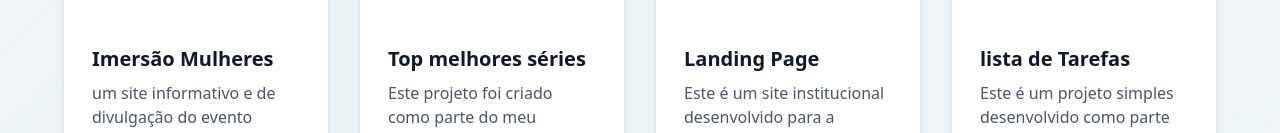
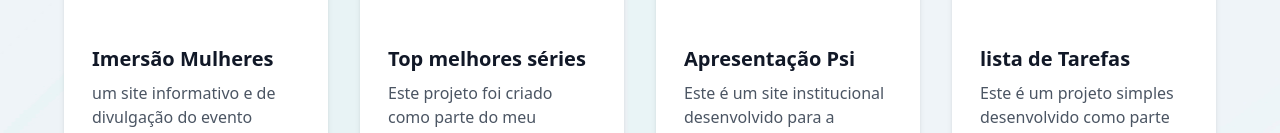
Before and after one commit to juulianuness/Novo-Portifolio, a React (Vite) app: page / in a window 1280 px wide. Shown: the part 947-1080 px from the top of the page. Built offline with nearby package versions, Linux system fonts and the light colour scheme; the HTML template or start-up script is replaced by a standard one.

Commit message:
link psi

```diff
--- a/src/components/Projects.tsx
+++ b/src/components/Projects.tsx
@@ -22,9 +22,9 @@ const projects = [
     image: serieImg ,
   },
   {
-    title: "Landing Page",
+    title: "Apresentação Psi",
     description: "Este é um site institucional desenvolvido para a psicóloga Jaqueline Vieira, com o objetivo apresenta-la",
-    link: "https://imersao-mulheres-saudaveis.netlify.app/",
+    link: "https://psijaquelinevieira.netlify.app/",
     image:  terapiaImg ,
   },
   {
```
